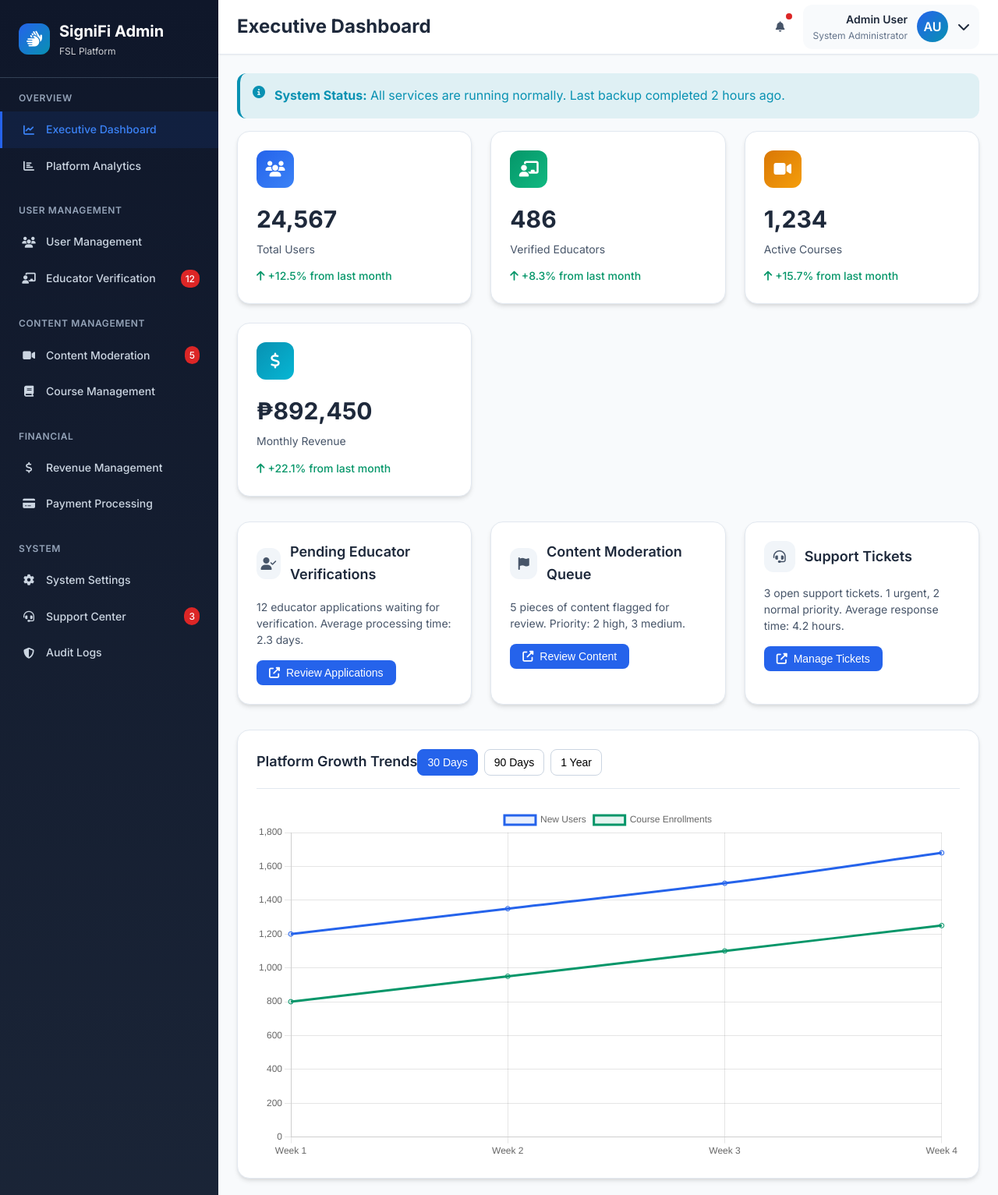
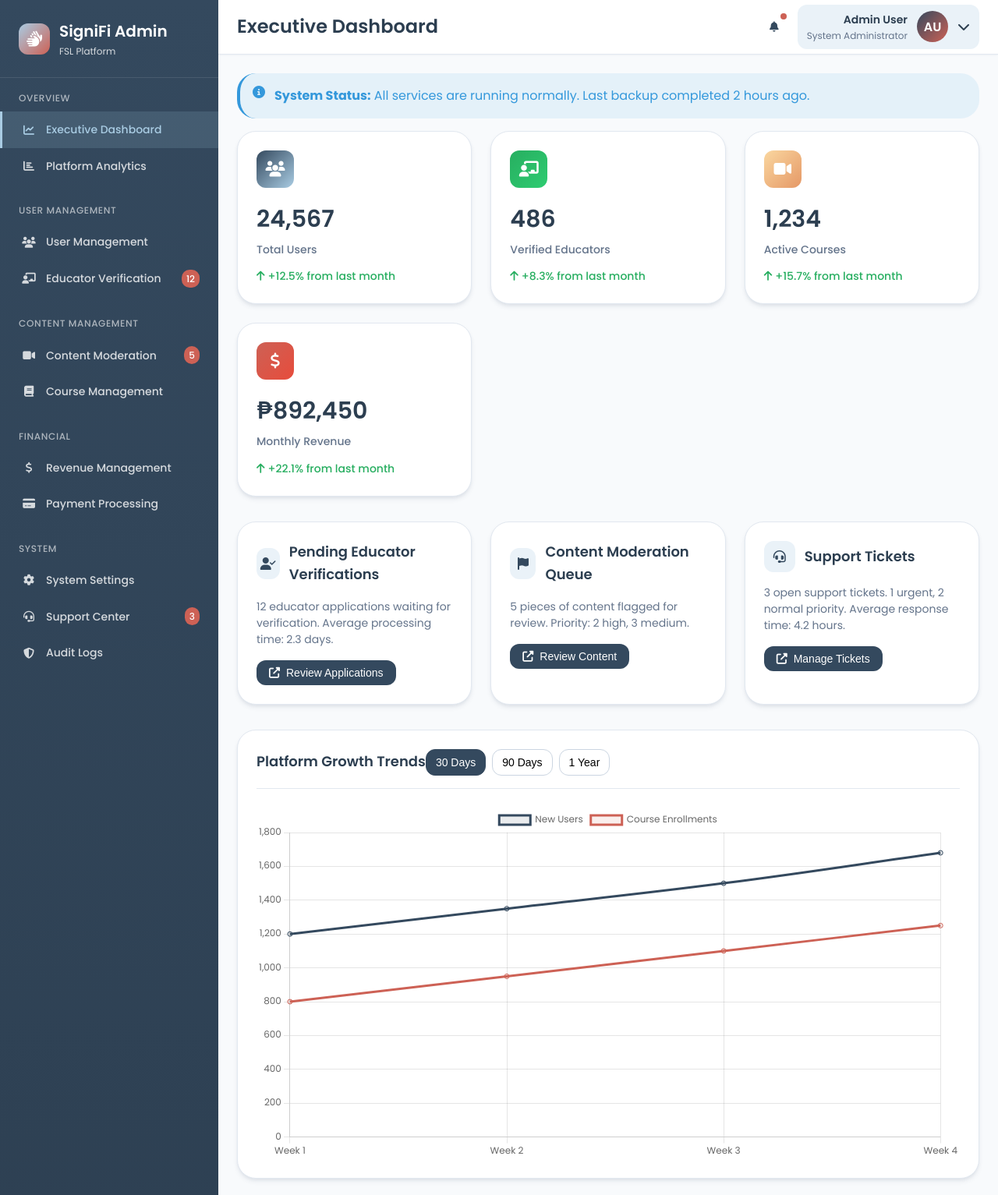
Before and after one commit to kentalbores/agrism-test, a plain HTML site: page signifiadmin.html in a window 1280 px wide. Shown: the top 1533 px of the page at 78% size. Drawn offline with nearby package versions, Linux system fonts and the light colour scheme.

Commit message:
admin ui

```diff
--- a/signifiadmin.html
+++ b/signifiadmin.html
@@ -5,7 +5,7 @@
     <meta name="viewport" content="width=device-width, initial-scale=1.0">
     <title>SigniFi Admin Dashboard - FSL Platform Management</title>
     <link href="https://cdnjs.cloudflare.com/ajax/libs/font-awesome/6.4.0/css/all.min.css" rel="stylesheet">
-    <link href="https://fonts.googleapis.com/css2?family=Inter:wght@300;400;500;600;700&display=swap" rel="stylesheet">
+    <link href="https://fonts.googleapis.com/css2?family=Poppins:wght@300;400;500;600;700&display=swap" rel="stylesheet">
     <script src="https://cdn.jsdelivr.net/npm/chart.js"></script>
     <style>
         * {
@@ -15,33 +15,44 @@
         }
 
         :root {
-            /* Enterprise Color Palette */
-            --primary-blue: #2563eb;
-            --primary-blue-light: #3b82f6;
-            --primary-blue-dark: #1d4ed8;
-            --secondary-slate: #475569;
-            --secondary-slate-light: #64748b;
-            --neutral-50: #f8fafc;
-            --neutral-100: #f1f5f9;
-            --neutral-200: #e2e8f0;
-            --neutral-300: #cbd5e1;
-            --neutral-400: #94a3b8;
-            --neutral-500: #64748b;
+            /* SigniFi Color Palette - Matching Mobile Design */
+            --primary-dark: #34495E;
+            --primary-light: #A9CCE3;
+            --accent-coral: #CD6155;
+            --accent-yellow: #FAD7A0;
+            --accent-orange: #E59866;
+            --background-blue: #EAF2F8;
+            --background-pink: #FDEDEC;
+            --background-yellow: #FEF9E7;
+            --background-peach: #FBEEE6;
+            --background-main: #F8FAFC;
+
+            /* Text Colors */
+            --text-dark: #2C3E50;
+            --text-medium: #34495E;
+            --text-light: #64748B;
+            --text-white: #FFFFFF;
+
+            /* Status Colors */
+            --success-green: #27AE60;
+            --warning-amber: #F39C12;
+            --danger-red: #E74C3C;
+            --info-blue: #3498DB;
+
+            /* Neutral Colors */
+            --neutral-50: #F8FAFC;
+            --neutral-100: #F1F5F9;
+            --neutral-200: #E2E8F0;
+            --neutral-300: #CBD5E1;
+            --neutral-400: #94A3B8;
+            --neutral-500: #64748B;
             --neutral-600: #475569;
             --neutral-700: #334155;
-            --neutral-800: #1e293b;
-            --neutral-900: #0f172a;
-            --success-green: #059669;
-            --success-green-light: #10b981;
-            --warning-amber: #d97706;
-            --warning-amber-light: #f59e0b;
-            --danger-red: #dc2626;
-            --danger-red-light: #ef4444;
-            --info-cyan: #0891b2;
-            --info-cyan-light: #06b6d4;
+            --neutral-800: #1E293B;
+            --neutral-900: #0F172A;
 
             /* Typography */
-            --font-family: 'Inter', -apple-system, BlinkMacSystemFont, 'Segoe UI', Roboto, sans-serif;
+            --font-family: 'Poppins', -apple-system, BlinkMacSystemFont, 'Segoe UI', Roboto, sans-serif;
             --font-size-xs: 0.75rem;
             --font-size-sm: 0.875rem;
             --font-size-base: 1rem;
@@ -65,18 +76,19 @@
             --radius-md: 0.5rem;
             --radius-lg: 0.75rem;
             --radius-xl: 1rem;
+            --radius-2xl: 1.5rem;
 
             /* Shadows */
-            --shadow-sm: 0 1px 2px 0 rgba(0, 0, 0, 0.05);
-            --shadow-md: 0 4px 6px -1px rgba(0, 0, 0, 0.1), 0 2px 4px -1px rgba(0, 0, 0, 0.06);
-            --shadow-lg: 0 10px 15px -3px rgba(0, 0, 0, 0.1), 0 4px 6px -2px rgba(0, 0, 0, 0.05);
-            --shadow-xl: 0 20px 25px -5px rgba(0, 0, 0, 0.1), 0 10px 10px -5px rgba(0, 0, 0, 0.04);
+            --shadow-sm: 0 1px 2px 0 rgba(52, 73, 94, 0.05);
+            --shadow-md: 0 4px 6px -1px rgba(52, 73, 94, 0.1), 0 2px 4px -1px rgba(52, 73, 94, 0.06);
+            --shadow-lg: 0 10px 15px -3px rgba(52, 73, 94, 0.1), 0 4px 6px -2px rgba(52, 73, 94, 0.05);
+            --shadow-xl: 0 20px 25px -5px rgba(52, 73, 94, 0.1), 0 10px 10px -5px rgba(52, 73, 94, 0.04);
         }
 
         body {
             font-family: var(--font-family);
-            background-color: var(--neutral-50);
-            color: var(--neutral-800);
+            background-color: var(--background-main);
+            color: var(--text-dark);
             line-height: 1.6;
             overflow-x: hidden;
         }
@@ -90,7 +102,7 @@
         /* Sidebar Navigation */
         .sidebar {
             width: 280px;
-            background: linear-gradient(180deg, var(--neutral-900) 0%, var(--neutral-800) 100%);
+            background: linear-gradient(180deg, var(--primary-dark) 0%, #2C3E50 100%);
             color: white;
             flex-shrink: 0;
             transition: all 0.3s ease;
@@ -100,7 +112,7 @@
 
         .sidebar-header {
             padding: var(--spacing-6);
-            border-bottom: 1px solid var(--neutral-700);
+            border-bottom: 1px solid rgba(255, 255, 255, 0.1);
         }
 
         .logo {
@@ -108,14 +120,14 @@
             align-items: center;
             gap: var(--spacing-3);
             font-size: var(--font-size-xl);
-            font-weight: 700;
+            font-weight: 600;
             color: white;
         }
 
         .logo-icon {
             width: 40px;
             height: 40px;
-            background: linear-gradient(135deg, var(--primary-blue), var(--info-cyan));
+            background: linear-gradient(135deg, var(--primary-light), var(--accent-coral));
             border-radius: var(--radius-lg);
             display: flex;
             align-items: center;
@@ -134,10 +146,10 @@
         .nav-section-title {
             padding: 0 var(--spacing-6) var(--spacing-2);
             font-size: var(--font-size-xs);
-            font-weight: 600;
+            font-weight: 500;
             text-transform: uppercase;
             letter-spacing: 0.05em;
-            color: var(--neutral-400);
+            color: rgba(255, 255, 255, 0.6);
         }
 
         .nav-item {
@@ -149,7 +161,7 @@
             align-items: center;
             gap: var(--spacing-3);
             padding: var(--spacing-3) var(--spacing-6);
-            color: var(--neutral-300);
+            color: rgba(255, 255, 255, 0.8);
             text-decoration: none;
             font-size: var(--font-size-sm);
             font-weight: 500;
@@ -160,13 +172,13 @@
         .nav-link:hover {
             background-color: rgba(255, 255, 255, 0.05);
             color: white;
-            border-left-color: var(--primary-blue);
+            border-left-color: var(--primary-light);
         }
 
         .nav-link.active {
-            background-color: rgba(37, 99, 235, 0.1);
-            color: var(--primary-blue-light);
-            border-left-color: var(--primary-blue);
+            background-color: rgba(169, 204, 227, 0.15);
+            color: var(--primary-light);
+            border-left-color: var(--primary-light);
         }
 
         .nav-icon {
@@ -175,7 +187,7 @@
         }
 
         .badge {
-            background-color: var(--danger-red);
+            background-color: var(--accent-coral);
             color: white;
             font-size: var(--font-size-xs);
             padding: 2px 6px;
@@ -206,8 +218,8 @@
 
         .page-title {
             font-size: var(--font-size-2xl);
-            font-weight: 700;
-            color: var(--neutral-800);
+            font-weight: 600;
+            color: var(--text-dark);
             margin: 0;
         }
 
@@ -223,14 +235,14 @@
             border: none;
             padding: var(--spacing-2);
             border-radius: var(--radius-md);
-            color: var(--neutral-600);
+            color: var(--text-medium);
             cursor: pointer;
             transition: all 0.2s ease;
         }
 
         .notification-btn:hover {
-            background-color: var(--neutral-100);
-            color: var(--neutral-800);
+            background-color: var(--background-blue);
+            color: var(--primary-dark);
         }
 
         .notification-badge {
@@ -239,7 +251,7 @@
             right: -2px;
             width: 8px;
             height: 8px;
-            background-color: var(--danger-red);
+            background-color: var(--accent-coral);
             border-radius: 50%;
         }
 
@@ -249,20 +261,20 @@
             gap: var(--spacing-3);
             padding: var(--spacing-2) var(--spacing-3);
             border-radius: var(--radius-lg);
-            background-color: var(--neutral-50);
+            background-color: var(--background-blue);
             cursor: pointer;
             transition: all 0.2s ease;
         }
 
         .user-menu:hover {
-            background-color: var(--neutral-100);
+            background-color: var(--primary-light);
         }
 
         .user-avatar {
             width: 40px;
             height: 40px;
             border-radius: 50%;
-            background: linear-gradient(135deg, var(--primary-blue), var(--info-cyan));
+            background: linear-gradient(135deg, var(--primary-dark), var(--accent-coral));
             display: flex;
             align-items: center;
             justify-content: center;
@@ -277,12 +289,12 @@
         .user-name {
             font-size: var(--font-size-sm);
             font-weight: 600;
-            color: var(--neutral-800);
+            color: var(--text-dark);
         }
 
         .user-role {
             font-size: var(--font-size-xs);
-            color: var(--neutral-500);
+            color: var(--text-light);
         }
 
         /* Content Area */
@@ -290,7 +302,7 @@
             flex: 1;
             padding: var(--spacing-6);
             overflow-y: auto;
-            background-color: var(--neutral-50);
+            background-color: var(--background-main);
         }
 
         /* Dashboard Cards */
@@ -303,7 +315,7 @@
 
         .stats-card {
             background: white;
-            border-radius: var(--radius-xl);
+            border-radius: var(--radius-2xl);
             padding: var(--spacing-6);
             box-shadow: var(--shadow-md);
             border: 1px solid var(--neutral-200);
@@ -333,22 +345,23 @@
             color: white;
         }
 
-        .stats-icon.users { background: linear-gradient(135deg, var(--primary-blue), var(--primary-blue-light)); }
-        .stats-icon.educators { background: linear-gradient(135deg, var(--success-green), var(--success-green-light)); }
-        .stats-icon.content { background: linear-gradient(135deg, var(--warning-amber), var(--warning-amber-light)); }
-        .stats-icon.revenue { background: linear-gradient(135deg, var(--info-cyan), var(--info-cyan-light)); }
+        .stats-icon.users { background: linear-gradient(135deg, var(--primary-dark), var(--primary-light)); }
+        .stats-icon.educators { background: linear-gradient(135deg, var(--success-green), #2ECC71); }
+        .stats-icon.content { background: linear-gradient(135deg, var(--accent-yellow), var(--accent-orange)); }
+        .stats-icon.revenue { background: linear-gradient(135deg, var(--accent-coral), #E74C3C); }
 
         .stats-value {
             font-size: var(--font-size-3xl);
-            font-weight: 700;
-            color: var(--neutral-800);
+            font-weight: 600;
+            color: var(--text-dark);
             margin-bottom: var(--spacing-1);
         }
 
         .stats-label {
             font-size: var(--font-size-sm);
-            color: var(--neutral-600);
+            color: var(--text-light);
             margin-bottom: var(--spacing-3);
+            font-weight: 500;
         }
 
         .stats-change {
@@ -365,7 +378,7 @@
         /* Charts and Analytics */
         .chart-container {
             background: white;
-            border-radius: var(--radius-xl);
+            border-radius: var(--radius-2xl);
             padding: var(--spacing-6);
             box-shadow: var(--shadow-md);
             border: 1px solid var(--neutral-200);
@@ -384,7 +397,7 @@
         .chart-title {
             font-size: var(--font-size-lg);
             font-weight: 600;
-            color: var(--neutral-800);
+            color: var(--text-dark);
         }
 
         .chart-filters {
@@ -396,27 +409,28 @@
             padding: var(--spacing-2) var(--spacing-3);
             border: 1px solid var(--neutral-300);
             background: white;
-            border-radius: var(--radius-md);
+            border-radius: var(--radius-lg);
             font-size: var(--font-size-sm);
+            font-weight: 500;
             cursor: pointer;
             transition: all 0.2s ease;
         }
 
         .filter-btn:hover {
-            border-color: var(--primary-blue);
-            color: var(--primary-blue);
+            border-color: var(--primary-dark);
+            color: var(--primary-dark);
         }
 
         .filter-btn.active {
-            background-color: var(--primary-blue);
-            border-color: var(--primary-blue);
+            background-color: var(--primary-dark);
+            border-color: var(--primary-dark);
             color: white;
         }
 
         /* Data Tables */
         .table-container {
             background: white;
-            border-radius: var(--radius-xl);
+            border-radius: var(--radius-2xl);
             overflow: hidden;
             box-shadow: var(--shadow-md);
             border: 1px solid var(--neutral-200);
@@ -433,7 +447,7 @@
         .table-title {
             font-size: var(--font-size-lg);
             font-weight: 600;
-            color: var(--neutral-800);
+            color: var(--text-dark);
         }
 
         .table-actions {
@@ -443,37 +457,64 @@
 
         .btn {
             padding: var(--spacing-2) var(--spacing-4);
-            border-radius: var(--radius-md);
+            border-radius: var(--radius-lg);
             font-size: var(--font-size-sm);
             font-weight: 500;
             cursor: pointer;
+            border: none;
             transition: all 0.2s ease;
-            text-decoration: none;
             display: inline-flex;
             align-items: center;
             gap: var(--spacing-2);
-            border: none;
         }
 
         .btn-primary {
-            background-color: var(--primary-blue);
+            background-color: var(--primary-dark);
             color: white;
         }
 
         .btn-primary:hover {
-            background-color: var(--primary-blue-dark);
+            background-color: #2C3E50;
         }
 
         .btn-secondary {
-            background-color: var(--neutral-100);
-            color: var(--neutral-700);
-            border: 1px solid var(--neutral-300);
+            background-color: var(--background-blue);
+            color: var(--primary-dark);
+            border: 1px solid var(--primary-light);
         }
 
         .btn-secondary:hover {
-            background-color: var(--neutral-200);
-        }
-
+            background-color: var(--primary-light);
+        }
+
+        .btn-success {
+            background-color: var(--success-green);
+            color: white;
+        }
+
+        .btn-success:hover {
+            background-color: #219A52;
+        }
+
+        .btn-warning {
+            background-color: var(--warning-amber);
+            color: white;
+        }
+
+        .btn-warning:hover {
+            background-color: #E67E22;
+        }
+
+        .btn-danger {
+            background-color: var(--danger-red);
+            color: white;
+        }
+
+        .btn-danger:hover {
+            background-color: #C0392B;
+        }
+
+        /* Data Tables */
         .data-table {
             width: 100%;
             border-collapse: collapse;
@@ -481,31 +522,31 @@
 
         .data-table th,
         .data-table td {
-            padding: var(--spacing-4);
+            padding: var(--spacing-3) var(--spacing-4);
             text-align: left;
             border-bottom: 1px solid var(--neutral-200);
         }
 
         .data-table th {
-            background-color: var(--neutral-50);
+            background-color: var(--background-blue);
             font-weight: 600;
-            color: var(--neutral-700);
+            color: var(--text-dark);
             font-size: var(--font-size-sm);
         }
 
         .data-table td {
             font-size: var(--font-size-sm);
-            color: var(--neutral-800);
+            color: var(--text-medium);
         }
 
         .data-table tbody tr:hover {
-            background-color: var(--neutral-50);
+            background-color: var(--background-blue);
         }
 
         /* Status Badges */
         .status-badge {
             padding: var(--spacing-1) var(--spacing-3);
-            border-radius: var(--radius-sm);
+            border-radius: var(--radius-lg);
             font-size: var(--font-size-xs);
             font-weight: 500;
             text-transform: uppercase;
@@ -513,23 +554,23 @@
         }
 
         .status-badge.active {
-            background-color: rgba(5, 150, 105, 0.1);
+            background-color: rgba(39, 174, 96, 0.15);
             color: var(--success-green);
         }
 
         .status-badge.pending {
-            background-color: rgba(217, 119, 6, 0.1);
+            background-color: rgba(243, 156, 18, 0.15);
             color: var(--warning-amber);
         }
 
         .status-badge.rejected {
-            background-color: rgba(220, 38, 38, 0.1);
+            background-color: rgba(231, 76, 60, 0.15);
             color: var(--danger-red);
         }
 
         .status-badge.verified {
-            background-color: rgba(8, 145, 178, 0.1);
-            color: var(--info-cyan);
+            background-color: rgba(52, 152, 219, 0.15);
+            color: var(--info-blue);
         }
 
         /* Quick Actions */
@@ -542,7 +583,7 @@
 
         .action-card {
             background: white;
-            border-radius: var(--radius-xl);
+            border-radius: var(--radius-2xl);
             padding: var(--spacing-6);
             box-shadow: var(--shadow-md);
             border: 1px solid var(--neutral-200);
@@ -568,18 +609,18 @@
             display: flex;
             align-items: center;
             justify-content: center;
-            background-color: var(--neutral-100);
-            color: var(--neutral-600);
+            background-color: var(--background-blue);
+            color: var(--primary-dark);
         }
 
         .action-title {
             font-size: var(--font-size-lg);
             font-weight: 600;
-            color: var(--neutral-800);
+            color: var(--text-dark);
         }
 
         .action-content {
-            color: var(--neutral-600);
+            color: var(--text-light);
             font-size: var(--font-size-sm);
             line-height: 1.5;
             margin-bottom: var(--spacing-4);
@@ -588,7 +629,7 @@
         /* Alert System */
         .alert {
             padding: var(--spacing-4);
-            border-radius: var(--radius-lg);
+            border-radius: var(--radius-2xl);
             margin-bottom: var(--spacing-4);
             border-left: 4px solid;
             display: flex;
@@ -597,19 +638,19 @@
         }
 
         .alert.info {
-            background-color: rgba(8, 145, 178, 0.1);
-            border-left-color: var(--info-cyan);
-            color: var(--info-cyan);
+            background-color: rgba(52, 152, 219, 0.1);
+            border-left-color: var(--info-blue);
+            color: var(--info-blue);
         }
 
         .alert.warning {
-            background-color: rgba(217, 119, 6, 0.1);
+            background-color: rgba(243, 156, 18, 0.1);
             border-left-color: var(--warning-amber);
             color: var(--warning-amber);
         }
 
         .alert.success {
-            background-color: rgba(5, 150, 105, 0.1);
+            background-color: rgba(39, 174, 96, 0.1);
             border-left-color: var(--success-green);
             color: var(--success-green);
         }
@@ -617,7 +658,7 @@
         /* Search and Filters */
         .search-filters {
             background: white;
-            border-radius: var(--radius-xl);
+            border-radius: var(--radius-2xl);
             padding: var(--spacing-6);
             box-shadow: var(--shadow-md);
             border: 1px solid var(--neutral-200);
@@ -633,15 +674,16 @@
             width: 100%;
             padding: var(--spacing-3) var(--spacing-4) var(--spacing-3) 40px;
             border: 1px solid var(--neutral-300);
-            border-radius: var(--radius-md);
+            border-radius: var(--radius-lg);
             font-size: var(--font-size-sm);
             transition: all 0.2s ease;
+            font-family: var(--font-family);
         }
 
         .search-input:focus {
             outline: none;
-            border-color: var(--primary-blue);
-            box-shadow: 0 0 0 3px rgba(37, 99, 235, 0.1);
+            border-color: var(--primary-dark);
+            box-shadow: 0 0 0 3px rgba(52, 73, 94, 0.1);
         }
 
         .search-icon {
@@ -649,7 +691,7 @@
             left: var(--spacing-3);
             top: 50%;
             transform: translateY(-50%);
-            color: var(--neutral-400);
+            color: var(--text-light);
         }
 
         .filter-row {
@@ -667,7 +709,7 @@
             display: block;
             font-size: var(--font-size-sm);
             font-weight: 500;
-            color: var(--neutral-700);
+            color: var(--text-dark);
             margin-bottom: var(--spacing-2);
         }
 
@@ -675,9 +717,10 @@
             width: 100%;
             padding: var(--spacing-2) var(--spacing-3);
             border: 1px solid var(--neutral-300);
-            border-radius: var(--radius-md);
+            border-radius: var(--radius-lg);
             font-size: var(--font-size-sm);
             background: white;
+            font-family: var(--font-family);
         }
 
         /* Responsive Design */
@@ -2822,14 +2865,14 @@
                     datasets: [{
                         label: 'New Users',
                         data: [1200, 1350, 1500, 1680],
-                        borderColor: '#2563eb',
-                        backgroundColor: 'rgba(37, 99, 235, 0.1)',
+                        borderColor: '#34495E',
+                        backgroundColor: 'rgba(52, 73, 94, 0.1)',
                         tension: 0.4
                     }, {
                         label: 'Course Enrollments',
                         data: [800, 950, 1100, 1250],
-                        borderColor: '#059669',
-                        backgroundColor: 'rgba(5, 150, 105, 0.1)',
+                        borderColor: '#CD6155',
+                        backgroundColor: 'rgba(205, 97, 85, 0.1)',
                         tension: 0.4
                     }]
                 },
@@ -2838,11 +2881,28 @@
                     plugins: {
                         legend: {
                             position: 'top',
+                            labels: {
+                                font: {
+                                    family: 'Poppins'
+                                }
+                            }
                         }
                     },
                     scales: {
                         y: {
-                            beginAtZero: true
+                            beginAtZero: true,
+                            ticks: {
+                                font: {
+                                    family: 'Poppins'
+                                }
+                            }
+                        },
+                        x: {
+                            ticks: {
+                                font: {
+                                    family: 'Poppins'
+                                }
+                            }
                         }
                     }
                 }
```
